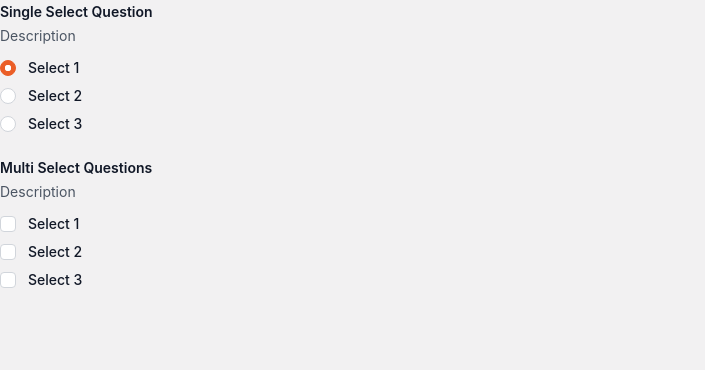
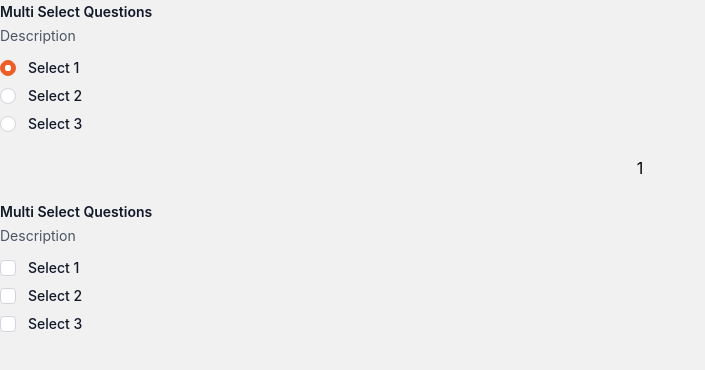
Before and after one commit to DSC-TechLead/nusdevs-frontend, a React (Create React App) app: page / in a window 1280 px wide. Shown: the top 370 px of the page, without its empty margins (0-705 px from the left). Built offline with nearby package versions, Linux system fonts and the light colour scheme.

Commit message:
Add props into radio select

```diff
--- a/src/App.tsx
+++ b/src/App.tsx
@@ -11,6 +11,11 @@ function App() {
   ];
 
   const [selectedIds, setSelectedIds] = useState<string[]>([]);
+  const [selectId, setSelectId] = useState<string>("1");
+
+  const handleRadioChange = (selectedId: string) => {
+    setSelectId(selectedId);
+  };
 
   const handleSelectionChange = (selectedIds: string[]) => {
     setSelectedIds(selectedIds);
@@ -19,7 +24,12 @@ function App() {
   return (
     <div className="App">
       <div className="space-y-5">
-        <RadioSelect />
+        <RadioSelect
+          selections={checkSelections}
+          selectTitle="Multi Select Questions"
+          onSelectionChange={handleRadioChange}
+        />
+        <div>{selectId}</div>
         <CheckSelect
           selections={checkSelections}
           selectTitle="Multi Select Questions"
--- a/src/components/radioSelect.tsx
+++ b/src/components/radioSelect.tsx
@@ -1,24 +1,33 @@
-const radioSelections = [
-  { id: "1", title: "Select 1" },
-  { id: "2", title: "Select 2" },
-  { id: "3", title: "Select 3" },
-];
+interface RadioSelectProps {
+  selectTitle: string;
+  selections: { id: string; title: string }[];
+  onSelectionChange: (selected: string) => void;
+}
 
-const RadioSelect: React.FC = () => {
+const RadioSelect: React.FC<RadioSelectProps> = ({
+  selectTitle,
+  selections,
+  onSelectionChange,
+}) => {
+  const handleChange = (event: React.ChangeEvent<HTMLInputElement>) => {
+    onSelectionChange(event.target.id);
+  };
+
   return (
     <fieldset>
       <legend className="text-left text-sm/6 font-semibold text-gray-900">
-        Single Select Question
+        {selectTitle}
       </legend>
       <p className="text-left text-sm/6 text-gray-600">Description</p>
       <div className="mt-2 space-y-1">
-        {radioSelections.map((radioSeletion) => (
+        {selections.map((radioSeletion) => (
           <div key={radioSeletion.id} className="flex items-center">
             <input
               defaultChecked={radioSeletion.id === "1"}
               id={radioSeletion.id}
               name="single-select"
               type="radio"
+              onChange={(event) => handleChange(event)}
               className="relative size-4 appearance-none rounded-full border border-gray-300
               bg-white before:absolute before:inset-1 before:rounded-full before:bg-white
               checked:border-[#EB5E27] checked:bg-[#EB5E27] focus-visible:outline
```
